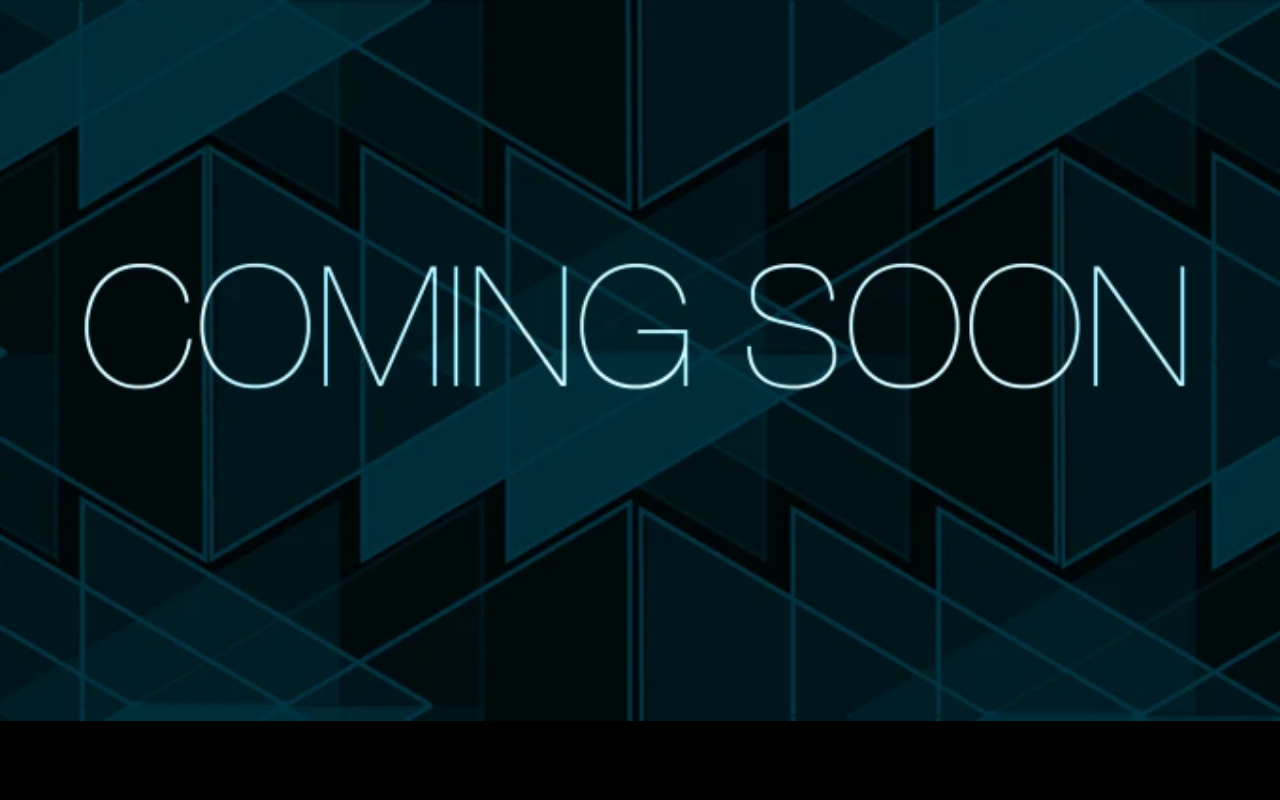
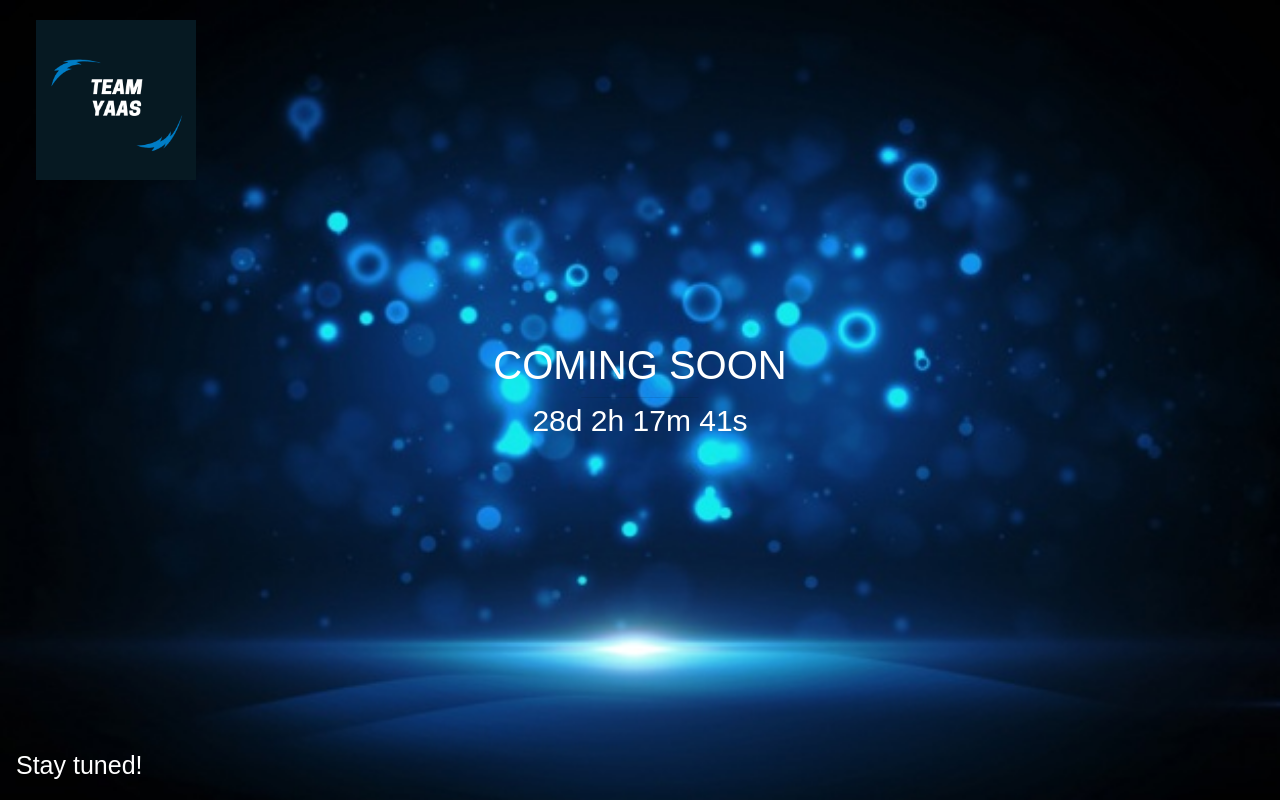
Before and after one commit to Anandsure/teamyaas.github.io, a plain HTML site: page index.html in a window 1280 px wide. Drawn offline with nearby package versions, Linux system fonts and the light colour scheme.

Commit message:
Better Coming Soon

```diff
--- a/index.html
+++ b/index.html
@@ -63,11 +63,90 @@
         }
     </style>
 
+    <style>
+        body,
+        html {
+            height: 100%;
+            margin: 0;
+        }
+
+        .bgimg {
+            background-image: url('assets/img/bg-img.jpg');
+            height: 100%;
+            background-position: center;
+            background-size: cover;
+            position: relative;
+            color: white;
+            font-family: "Robotto", sans-serif;
+            font-size: 25px;
+        }
+
+        .topleft {
+            position: absolute;
+            top: 0;
+            left: 16px;
+        }
+
+        .bottomleft {
+            position: absolute;
+            bottom: 0;
+            left: 16px;
+        }
+
+        .middle {
+            position: absolute;
+            top: 50%;
+            left: 50%;
+            transform: translate(-50%, -50%);
+            text-align: center;
+        }
+
+        hr {
+            margin: auto;
+            width: 40%;
+        }
+    </style>
+
 </head>
 
-<body
-    style="background-image: url(&quot;assets/img/coming-soon.webp&quot;);background-repeat: no-repeat;background-size: cover;background-color:black;">
+<body>
 
-</body>
+    <div class="bgimg">
+        <div class="topleft">
+            <img src="assets/img/YAAS.png" style="height: 200px;width: 200px;padding: 20px; border-radius: 10px;">
+        </div>
+        <div class="middle">
+            <h1>COMING SOON</h1>
+            <hr style="color: white;">
+            <p id="demo" style="font-size:30px"></p>
+        </div>
+        <div class="bottomleft">
+            <p>Stay tuned!</p>
+        </div>
+    </div>
+
+    <script>
+        var countDownDate = new Date("Jul 25, 2019 15:37:25").getTime();
+
+        var countdownfunction = setInterval(function () {
+
+            var now = new Date().getTime();
+
+            var distance = countDownDate - now;
+
+            var days = Math.floor(distance / (1000 * 60 * 60 * 24));
+            var hours = Math.floor((distance % (1000 * 60 * 60 * 24)) / (1000 * 60 * 60));
+            var minutes = Math.floor((distance % (1000 * 60 * 60)) / (1000 * 60));
+            var seconds = Math.floor((distance % (1000 * 60)) / 1000);
+
+            document.getElementById("demo").innerHTML = days + "d " + hours + "h "
+                + minutes + "m " + seconds + "s ";
+
+            if (distance < 0) {
+                clearInterval(countdownfunction);
+                document.getElementById("demo").innerHTML = "It's Time!";
+            }
+        }, 1000);
+    </script>
 
 </html>
```
Also changed, not shown: assets/img/bg-img.jpg (added), assets/img/coming-soon.jpg (deleted), assets/img/coming-soon.webp (deleted).
